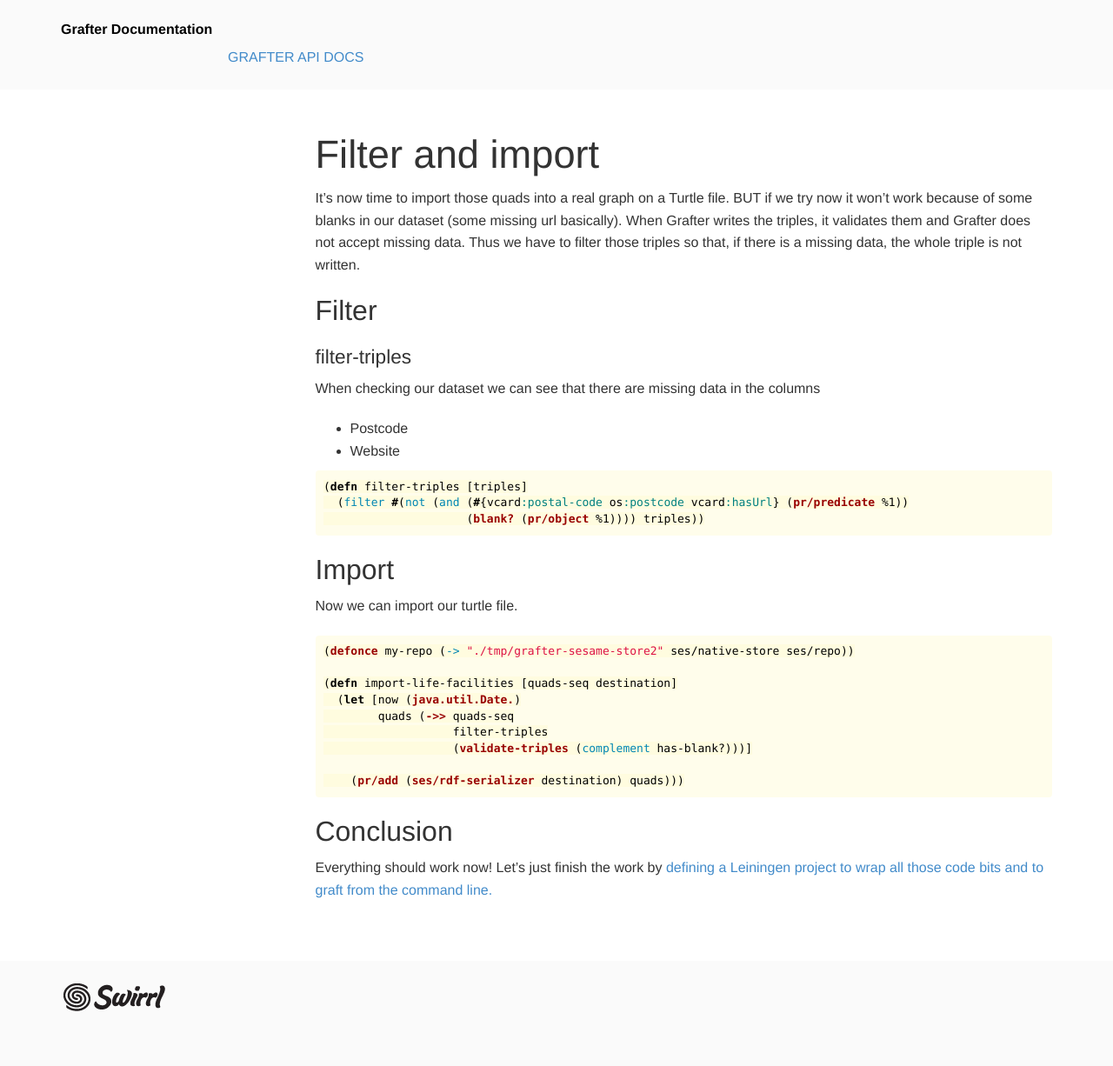
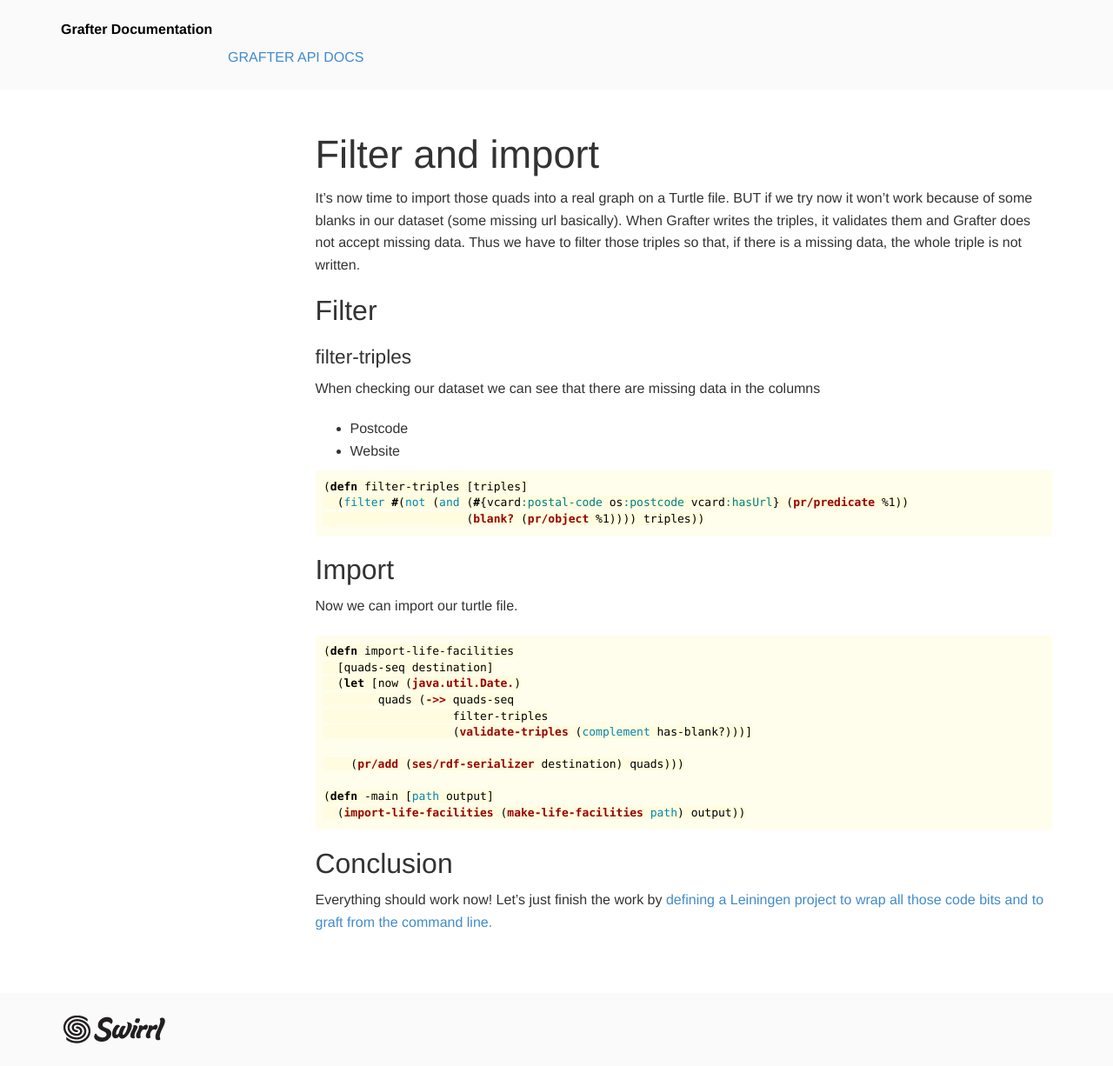
Before and after one commit to Swirrl/grafter-docs, a Jekyll site: the page built from _tutorials/941_filter_import.md, in a window 1280 px wide. Shown: the whole page at 87% size. Built offline with Jekyll 4.4.1, drawn with Linux system fonts in a browser that asks for light colours; before the commit the page ends 1189 px from its top, so only the background shows below that.

Commit message:
Tuto941 - fix import 0.2

```diff
--- a/_tutorials/941_filter_import.md
+++ b/_tutorials/941_filter_import.md
@@ -14,24 +14,30 @@ When checking our dataset we can see that there are missing data in the columns
 - Website
 
 {% highlight clojure %}
+
 (defn filter-triples [triples]
   (filter #(not (and (#{vcard:postal-code os:postcode vcard:hasUrl} (pr/predicate %1))
                      (blank? (pr/object %1)))) triples))
+
 {% endhighlight %}
 
 ## Import
 Now we can import our turtle file.
 
 {% highlight clojure %}
-(defonce my-repo (-> "./tmp/grafter-sesame-store2" ses/native-store ses/repo))
 
-(defn import-life-facilities [quads-seq destination]
+(defn import-life-facilities
+  [quads-seq destination]
   (let [now (java.util.Date.)
         quads (->> quads-seq
                    filter-triples
                    (validate-triples (complement has-blank?)))]
 
     (pr/add (ses/rdf-serializer destination) quads)))
+
+(defn -main [path output]
+  (import-life-facilities (make-life-facilities path) output))
+
 {% endhighlight %}
 
 ## Conclusion
```
Also changed, not shown: _tutorials/908_cleaning.md (+1 -1 lines).
